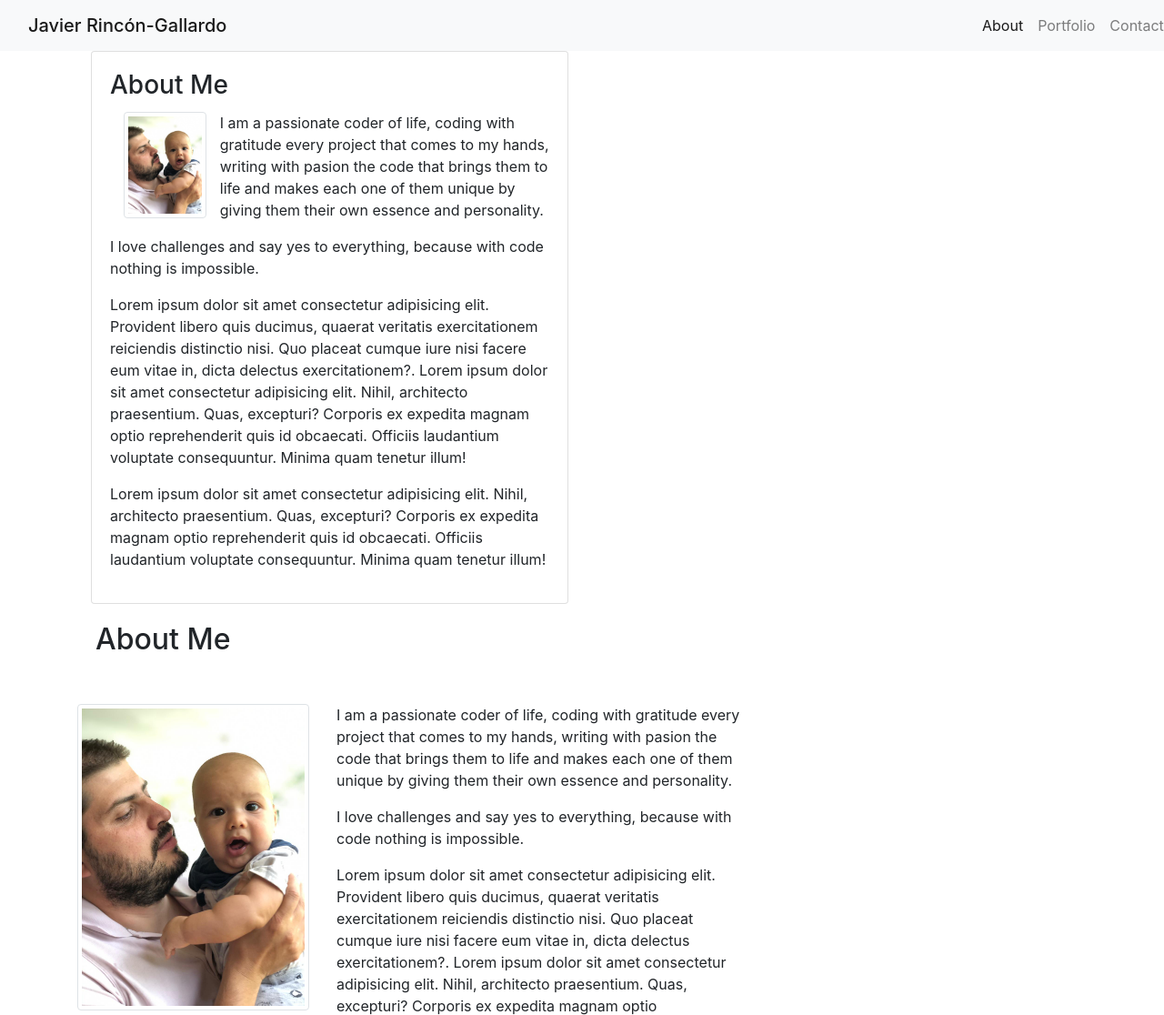
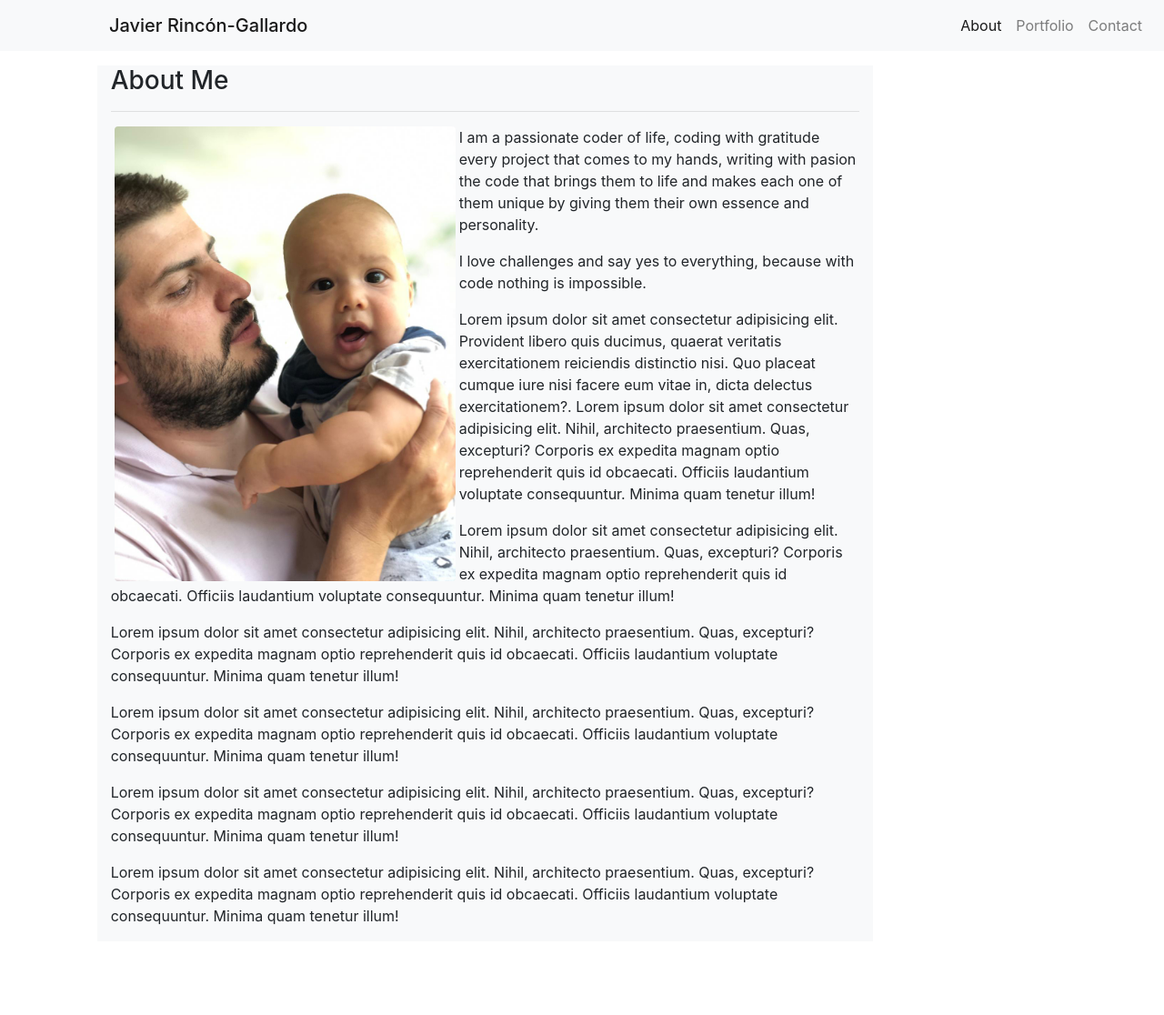
Before and after one commit to jrincongr/GetMeCoding, a plain HTML site: page index.html in a window 1280 px wide. Shown: the top 1116 px of the page at 91% size. After the commit the page ends 1083 px from the top, so only its background shows below. Drawn offline with nearby package versions, Linux system fonts and the light colour scheme.

Commit message:
comenting and debuging card content

```diff
--- a/index.html
+++ b/index.html
@@ -27,20 +27,20 @@
     <nav class="navbar navbar-expand-lg navbar-light bg-light">
 
         <!-- Navbar header -->
-        <span class="navbar-brand mb-0 h1 col-lg-10">Javier Rincón-Gallardo</span>
+        <span class="navbar-brand mb-0 h1 offset-sm-1">Javier Rincón-Gallardo</span>
         <button class="navbar-toggler" type="button" data-toggle="collapse" data-target="#navbarSupportedContent" aria-controls="navbarSupportedContent" aria-expanded="false" aria-label="Toggle navigation">
         <span class="navbar-toggler-icon"></span>
         </button>
 
         <!-- Navbar side menue responsive hamburguer -->
-        <div class="collapse navbar-collapse" id="navbarNav">
+        <div class="collapse navbar-collapse" id="navbarNavDropdown">
 
             <!-- Un ordered list of section within the navbar hamburguer menue -->
-            <ul class="navbar-nav">
+            <ul class="navbar-nav ml-auto">
 
                 <!-- list item "About/Home" button link to "index.html" (Current page) -->
                 <li class="nav-item active">
-                    <a class="nav-link" href="./index.html">About <span class="sr-only">(current)</a>
+                    <a class="nav-link" href="./index.html">About<span class="sr-only">(current)</span></a>
                 </li>
 
                 <!-- list item "Portfolio" button link to "portfolio.html" -->
@@ -50,25 +50,31 @@
 
                 <!-- list item "Contact" button link to "contact.html" -->
                 <li class="nav-item">
-                    <a class="nav-link" href="./contact.html">Contact</span></a>
+                    <a class="nav-link" href="./contact.html">Contact</a>
                 </li>
 
             </ul>
+            <!-- Un ordered list of section within the navbar hamburguer menue -->
+
         </div>
+        <!-- Navbar side menue responsive hamburguer -->
+
     </nav>
+    <!-- Static navbar -->
+
 
   <!-- Main Body Container -->
-  <section class="container">
+  <section class="container-fluid mb-5">
 
-    <div class="row-5">
-      <div class="col-sm-6">
-        <div class="card">
-          <div class="card-body">
+    <div class="row mt-3">
+
+          <div class="offset-sm-1 col-sm-8 bg-light">
             <h3 class="card-title">About Me</h3>
+            <hr>
+
             <!-- Picture of me -->
-            <div class="col-lg-3 float-left">
-              <img class="img img-thumbnail" src="./Assets/Images/MyPicture1.jpeg" />
-            </div>
+            <img class="img img-fluid float-sm-left rounded" style="max-width: 500px; max-height: 500px;" hspace="4" src="./Assets/Images/MyPicture1.jpeg" />
+
             <p class="card-text">
               I am a passionate coder of life, coding with gratitude every project that comes to my hands,
               writing with pasion the code that brings them to life and makes each one of them unique by
@@ -89,54 +95,20 @@
               excepturi? Corporis ex expedita magnam optio reprehenderit quis id obcaecati. Officiis laudantium
               voluptate consequuntur. Minima quam tenetur illum!
             </p>
-          </div>
-        </div>
-      </div>
-
-    <!-- First row-->
-    <div class="row">
-
-      <!-- Section Title -->
-      <div class="col-lg-12">
-          <div class="card-body">
-            <h2>About Me</h2>
-          </div>
-        </div>
-      </div>
-
-    </div>
-    <br>
-
-    <!-- Second row-->
-    <div class="row">
-
-      <!-- Picture of me -->
-      <div class="col-lg-3 float-left">
-        <img class="img img-thumbnail" src="./Assets/Images/MyPicture1.jpeg" />
-      </div>
-
-      <!-- Text Paragraph -->
-      <div class="col-lg-5">
             <p>
-          I am a passionate coder of life, coding with gratitude every project that comes to my hands,
-          writing with pasion the code that brings them to life and makes each one of them unique by
-          giving them their own essence and personality.
+              Lorem ipsum dolor sit amet consectetur adipisicing elit. Nihil, architecto praesentium. Quas,
+              excepturi? Corporis ex expedita magnam optio reprehenderit quis id obcaecati. Officiis laudantium
+              voluptate consequuntur. Minima quam tenetur illum!
             </p>
             <p>
-          I love challenges and say yes to everything, because with code nothing is impossible.
+              Lorem ipsum dolor sit amet consectetur adipisicing elit. Nihil, architecto praesentium. Quas,
+              excepturi? Corporis ex expedita magnam optio reprehenderit quis id obcaecati. Officiis laudantium
+              voluptate consequuntur. Minima quam tenetur illum!
             </p>
             <p>
-          Lorem ipsum dolor sit amet consectetur adipisicing elit. Provident libero quis ducimus, quaerat
-          veritatis exercitationem reiciendis distinctio nisi. Quo placeat cumque iure nisi facere eum
-          vitae in, dicta delectus exercitationem?. Lorem ipsum dolor sit amet consectetur adipisicing elit.
-          Nihil, architecto praesentium. Quas, excepturi? Corporis ex expedita magnam optio reprehenderit
-          quis id obcaecati. Officiis laudantium voluptate consequuntur. Minima quam tenetur illum!
-
-          Lorem ipsum dolor sit amet consectetur adipisicing elit. Provident libero quis ducimus, quaerat
-          veritatis exercitationem reiciendis distinctio nisi. Quo placeat cumque iure nisi facere eum
-          vitae in, dicta delectus exercitationem?. Lorem ipsum dolor sit amet consectetur adipisicing elit.
-          Nihil, architecto praesentium. Quas, excepturi? Corporis ex expedita magnam optio reprehenderit
-          quis id obcaecati. Officiis laudantium voluptate consequuntur. Minima quam tenetur illum!
+              Lorem ipsum dolor sit amet consectetur adipisicing elit. Nihil, architecto praesentium. Quas,
+              excepturi? Corporis ex expedita magnam optio reprehenderit quis id obcaecati. Officiis laudantium
+              voluptate consequuntur. Minima quam tenetur illum!
             </p>
             <p>
               Lorem ipsum dolor sit amet consectetur adipisicing elit. Nihil, architecto praesentium. Quas,
@@ -144,8 +116,10 @@
               voluptate consequuntur. Minima quam tenetur illum!
             </p>
           </div>
+
     </div>
-    <br>
+
+
   </section>
 
   <!-- scripts required to allow some Bootstrap components to work -->
```
Also changed, not shown: contact.html (+28 -13 lines), portfolio.html (+68 -36 lines), Assets/Images/JavierRincon.jpg (added). Lines whose indentation alone changed are shown as unchanged.
